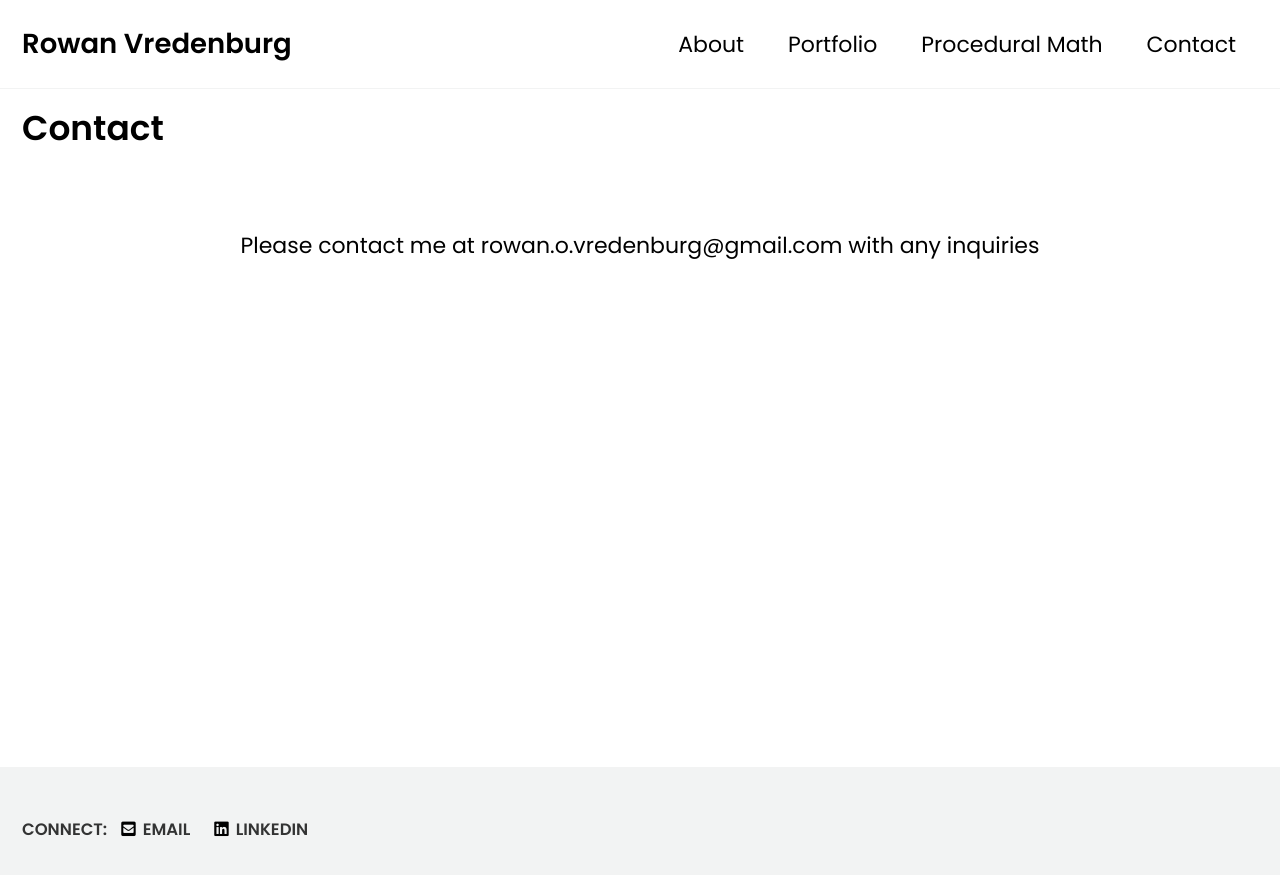
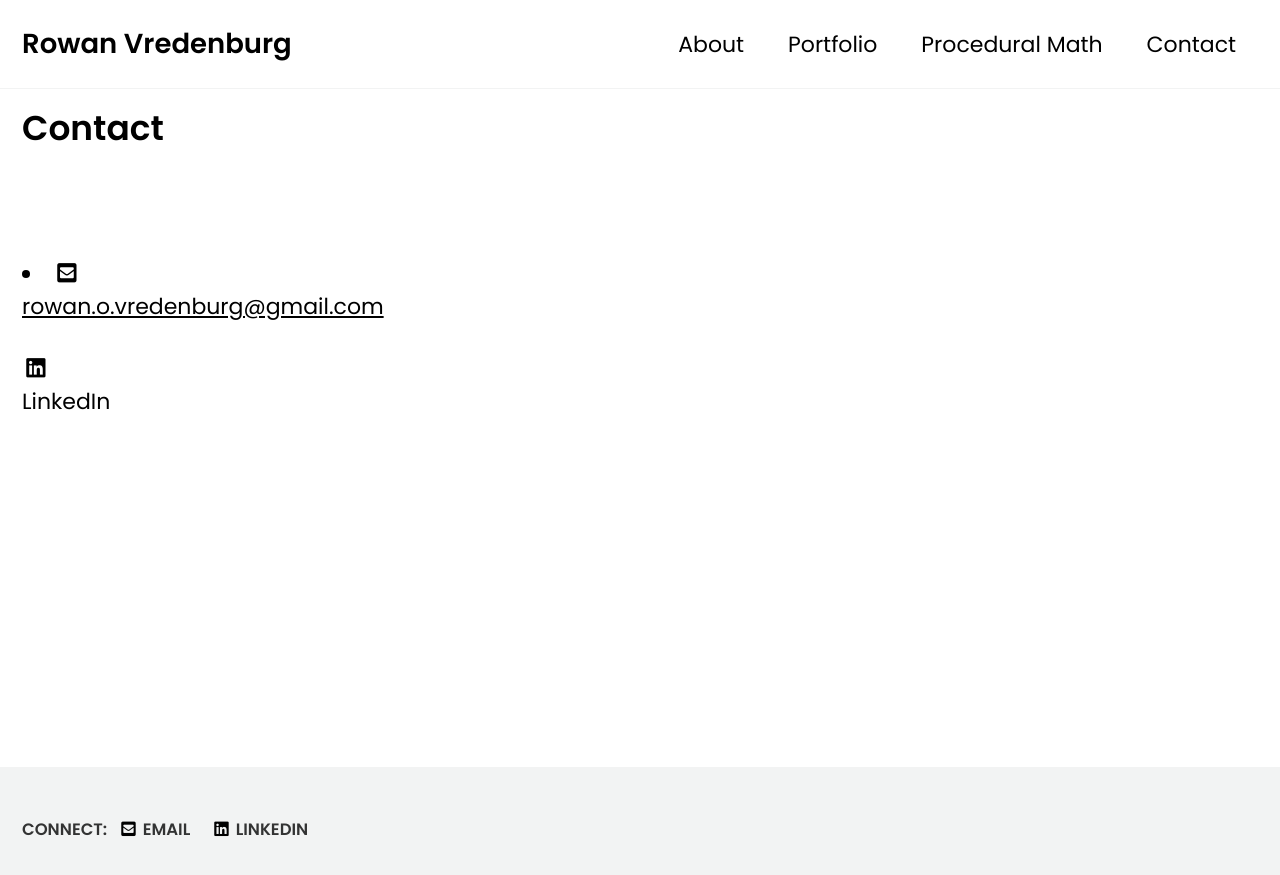
Before and after one commit to rowanvredenburg/rowanvredenburg.github.io, a Jekyll site: the page built from _pages/contact.md, in a window 1280 px wide. Shown: the top 875 px of the page. Built offline with Jekyll 4.4.1, drawn with Linux system fonts in a browser that asks for light colours; cached includes are drawn as plain includes.

Commit message:
changing contact page

```diff
--- a/_pages/contact.md
+++ b/_pages/contact.md
@@ -6,5 +6,18 @@ author_profile: false
 ---
 <br>
 <br>
-Please contact me at rowan.o.vredenburg@gmail.com with any inquiries
-{: .text-center}
+<!-- Please contact me at rowan.o.vredenburg@gmail.com with any inquiries
+{: .text-center} -->
+
+<div>
+    <li>
+        <a href="mailto: rowan.o.vredenburg@gmail.com">
+            <i class="fas fa-fw fa-envelope-square"></i>
+            <p>rowan.o.vredenburg@gmail.com</p>
+        </a>
+        <a>
+            <i class="fab fa-fw fa-linkedin"></i>
+            <p>LinkedIn</p>
+        </a>
+    </li>
+</div>
```
Also changed, not shown: 1 other file.
